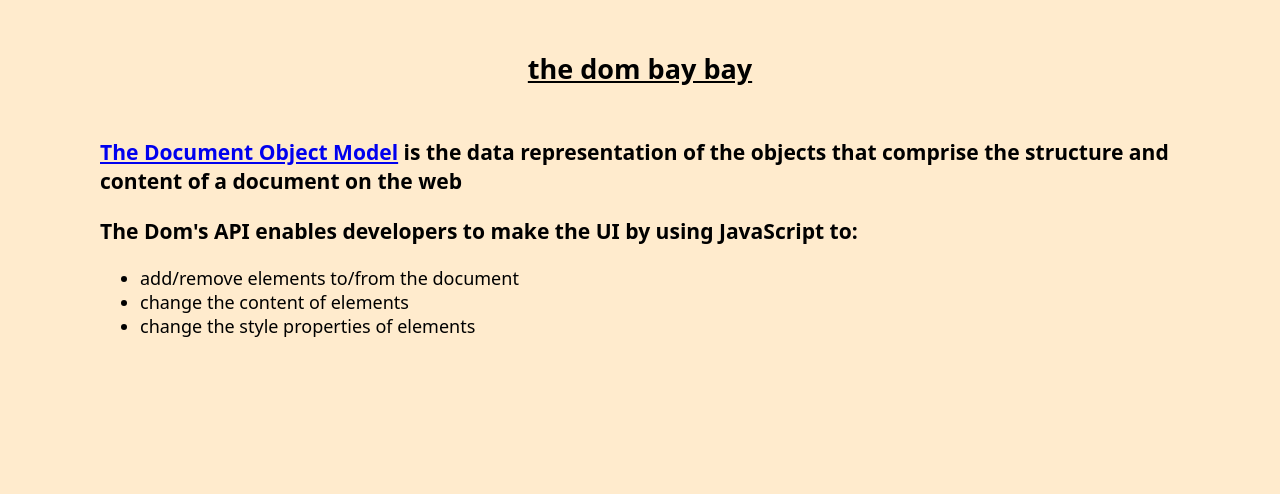
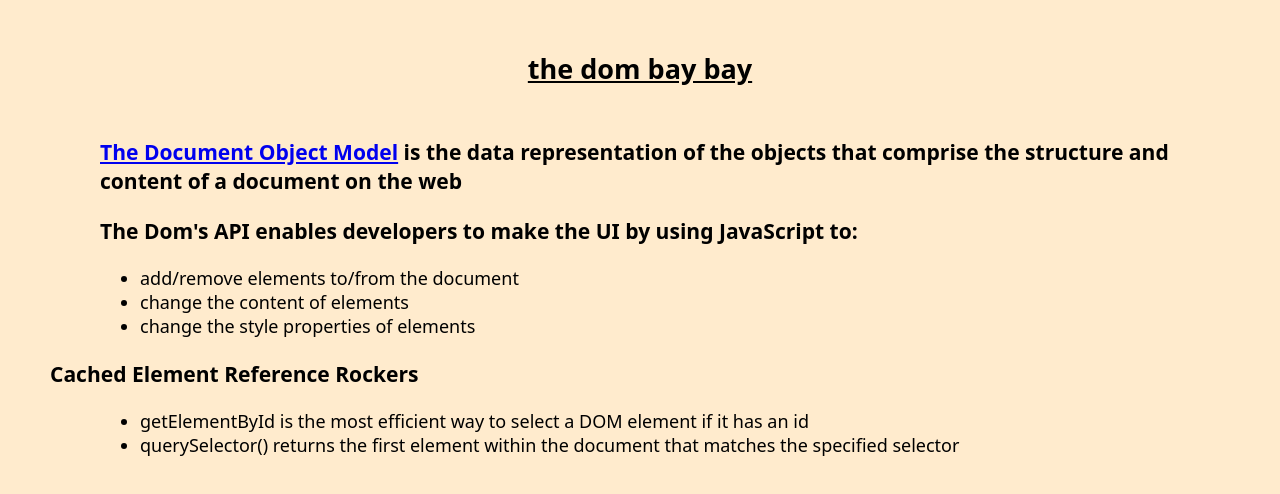
Before and after one commit to timcrisp94/js-callbacks-and-dom, a plain HTML site: page dom/dom.html in a window 1280 px wide. Drawn offline with Linux system fonts and the light colour scheme.

Commit message:
add cached element references

```diff
--- a/css/style.css
+++ b/css/style.css
@@ -24,7 +24,7 @@ h2 {
   font-weight: 300;
 }
 
-.dom-def {
+.dom-def, .dom-rockers {
   margin-top: 20px;
   margin-left: 50px;
   margin-right: 50px;
--- a/dom/dom.html
+++ b/dom/dom.html
@@ -17,5 +17,10 @@
       <li>change the content of elements</li>
       <li>change the style properties of elements</li>
     </ul>
+  <h3>Cached Element Reference Rockers</h3>
+    <ul class="dom-rockers">
+      <li>getElementById is the most efficient way to select a DOM element if it has an id</li>
+      <li>querySelector() returns the first element within the document that matches the specified selector</li>
+    </ul>
 </body>
 </html>
```
